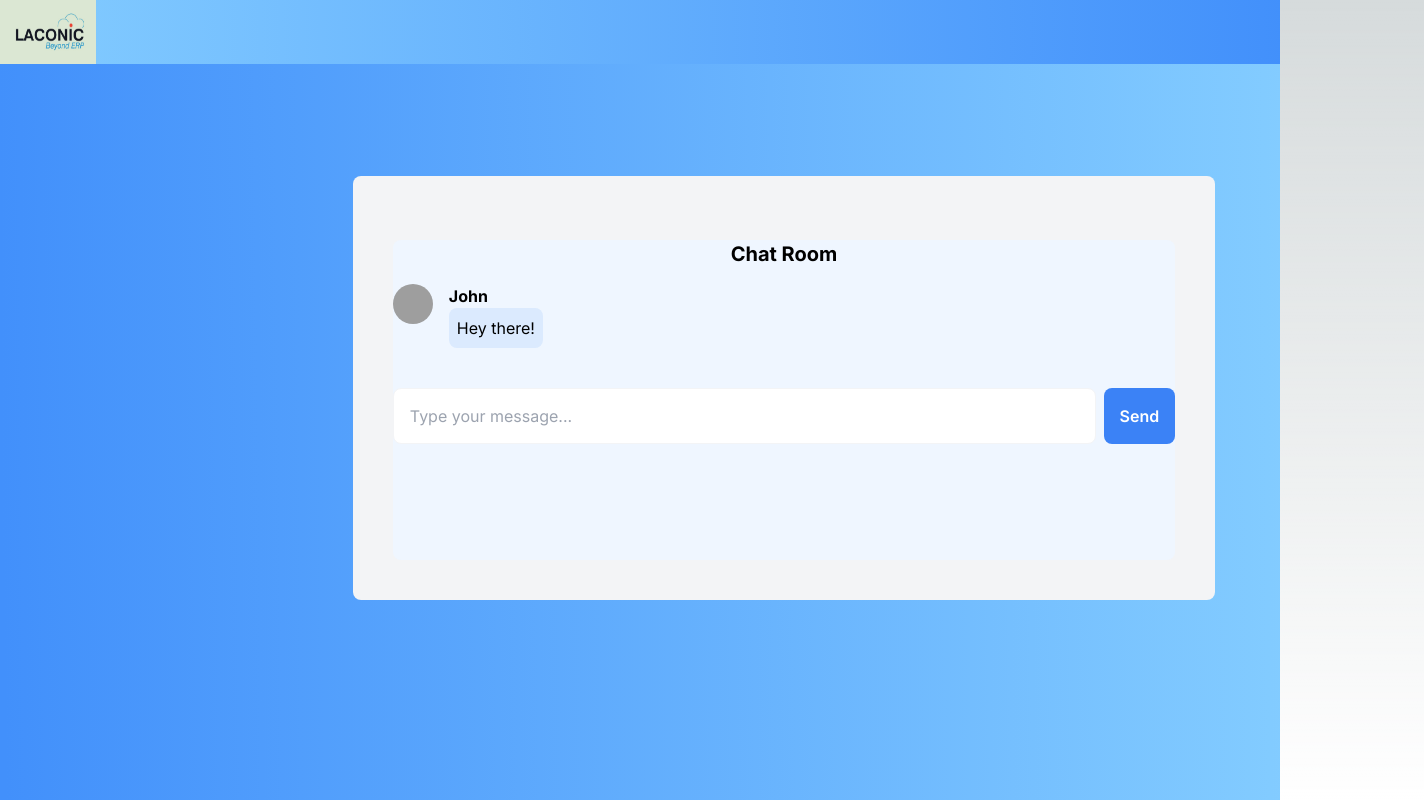
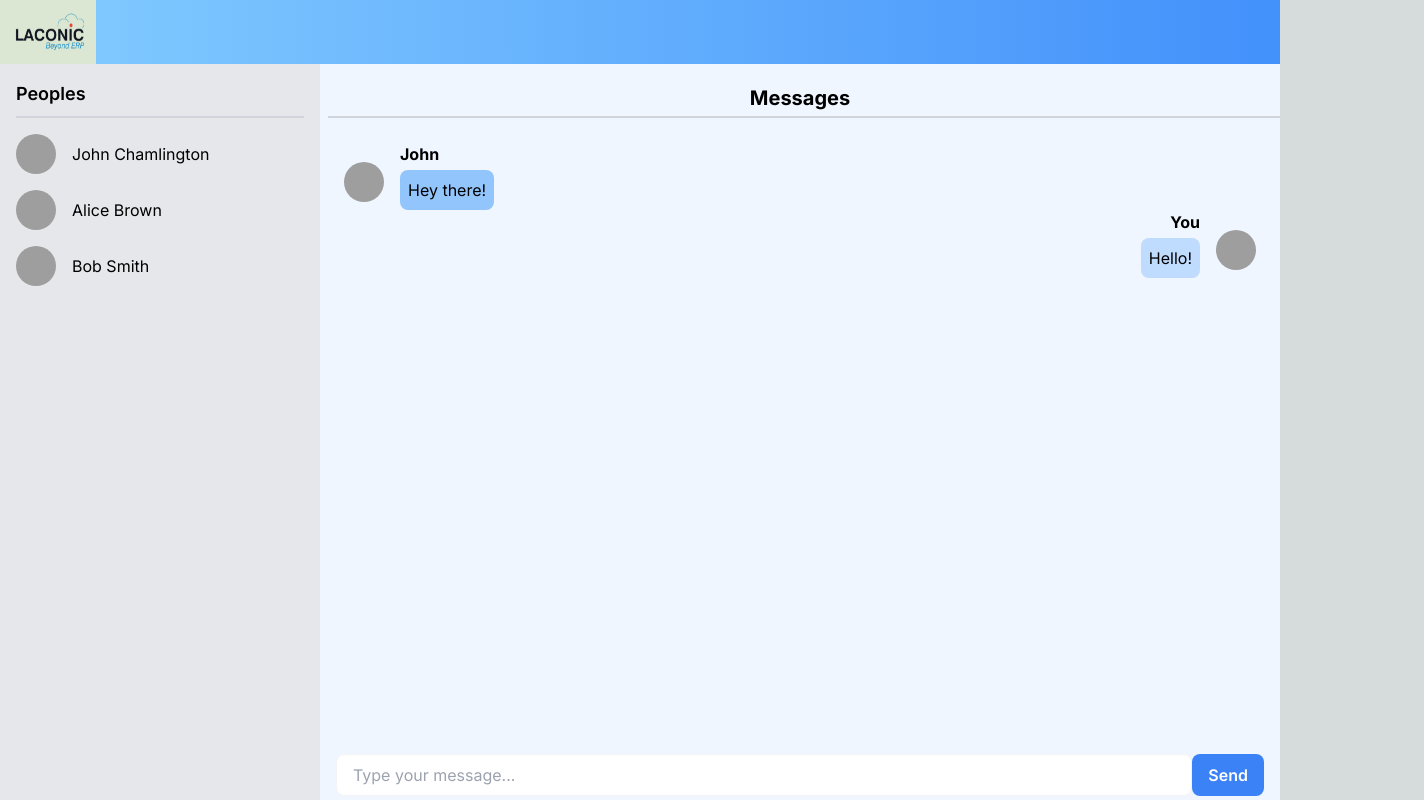
Before and after one commit to Utsab-crompoide/NextJs, a Next.js app in the folder fastwork-ui/: page /chat in a window 1280 px wide. Shown: the whole page, 1424 px wide, since content can reach past the window. Built offline with nearby package versions, Linux system fonts and the light colour scheme; grey boxes are pictures that could not be loaded.

Commit message:
chat page added

```diff
--- a/fastwork-ui/package.json
+++ b/fastwork-ui/package.json
@@ -10,6 +10,7 @@
   },
   "dependencies": {
     "@nextui-org/react": "^2.3.5",
+    "firebase": "^10.11.1",
     "formik": "^2.4.5",
     "jest": "^29.7.0",
     "next": "^14.2.2",
--- a/fastwork-ui/src/app/chat/page.tsx
+++ b/fastwork-ui/src/app/chat/page.tsx
@@ -1,9 +1,7 @@
-'use client'
-
-import {useState } from 'react';
+'use client';
+import { useState, useRef, useEffect } from 'react';
 import ChatMessage from '@/components/ChatMessage';
 import NavBar from '../section/navBar/NavBar';
-import FormContainer from '@/components/FormContainer';
 
 const Home = () => {
   const [newMessage, setNewMessage] = useState('');
@@ -13,8 +11,43 @@ const Home = () => {
       sender: 'John',
       avatar: '/avatar.svg',
       text: 'Hey there!',
+      sentByCurrentUser: false,
+    },
+    {
+      id: 2,
+      sender: 'You',
+      avatar: '/avatar.svg',
+      text: 'Hello!',
+      sentByCurrentUser: true,
     }
   ]);
+
+  const peoples = [
+    {
+      id: 1,
+      name: 'John Chamlington',
+      avatar: '/avatar.svg',
+    },
+    {
+      id: 2,
+      name: 'Alice Brown',
+      avatar: '/avatar.svg',
+    },
+    {
+      id: 3,
+      name: 'Bob Smith',
+      avatar: '/avatar.svg',
+    }
+  ]
+
+  const chatContainerRef = useRef(null);
+
+  useEffect(() => {
+    if (chatContainerRef.current) {
+      // Scroll to bottom of chat container when new message is added
+      chatContainerRef.current.scrollTop = chatContainerRef.current.scrollHeight;
+    }
+  }, [messages]);
 
   const handleMessageSubmit = () => {
     if (newMessage.trim() !== '') {
@@ -23,6 +56,7 @@ const Home = () => {
         sender: 'You',
         avatar: '/avatar.svg',
         text: newMessage,
+        sentByCurrentUser: true
       };
       setMessages([...messages, newMessageObj]);
       setNewMessage('');
@@ -30,36 +64,53 @@ const Home = () => {
   };
 
   return (
-    <div className="flex flex-col min-h-screen w-full"
-      style={{
-        background:
-          'linear-gradient( 89.5deg,  rgba(66,144,251,1) 0.4%, rgba(131,204,255,1) 100.3% )',
-      }}
-    >
+    <div className="flex flex-col w-full min-h-screen overflow-hidden">
       <NavBar showOnlyLogo />
-      <FormContainer className='ml-36'>
-        <div className="mx-auto mt-6 bg-blue-50 rounded-lg h-80 w-full">
-          <h1 className="text-xl font-bold mb-4 text-center">Chat Room</h1>
+      <div className="flex flex-grow" style={{ background: 'linear-gradient( 89.5deg, rgba(66,144,251,1) 0.4%, rgba(131,204,255,1) 100.3% )' }}>
+        <div className="flex w-full lg:w-1/4">
+          <div className="w-full bg-gray-200 p-4">
+            <div className="text-lg font-semibold mb-4">
+              Peoples
+              <div className="w-full h-0.5 mt-2 bg-gray-300"></div>
+            </div>
+            {peoples.map((people) => (
+              <div className="overflow-y-auto flex mb-4" key={people.id}>
+                <img className="w-10 h-10 rounded-full mr-4" src={people.avatar} alt={people.name} />
+                <div className="text-black mt-2">{people.name}</div>
+              </div>
+            ))}
+          </div>
+        </div>
+
+        <div className="flex w-full lg:w-3/4">
+          <div className="w-full mx-auto bg-blue-50">
+            <div className="text-xl font-bold mb-4 text-center mt-5">
+              Messages
+              <div className="w-full h-0.5 mt-1 bg-gray-300 m-2"></div>
+            </div>
+            <div ref={chatContainerRef} className="h-[81%] mb-4 m-6 overflow-y-auto">
               {messages.map((message) => (
                 <ChatMessage key={message.id} message={message} />
               ))}
-          <div className="flex justify-items-start">
+            </div>
+            <div className="flex flex-col lg:flex-row m-4">
               <input
                 type="text"
-              className="w-full rounded-lg px-4 py-2 border text-black border-gray-100 focus:outline-none focus:border-blue-500"
+                className="flex-grow rounded-lg px-4 py-2 border text-black border-gray-100 focus:outline-none focus:border-blue-500 mb-2 lg:mb-0"
                 placeholder="Type your message..."
                 value={newMessage}
                 onChange={(e) => setNewMessage(e.target.value)}
               />
               <button
-              className="ml-2 px-4 py-4 bg-blue-500 text-white rounded-lg font-semibold hover:bg-blue-600 focus:outline-none"
+                className="w-full lg:w-auto px-4 py-2 bg-blue-500 text-white rounded-lg font-semibold hover:bg-blue-600 focus:outline-none"
                 onClick={handleMessageSubmit}
               >
                 Send
               </button>
             </div>
           </div>
-        </FormContainer>
+        </div>
+      </div>
     </div>
   );
 };
--- /dev/null
+++ b/fastwork-ui/src/app/config/firebase.tsx
@@ -0,0 +1,21 @@
+// Import the functions you need from the SDKs you need
+import { initializeApp } from "firebase/app";
+import { getAnalytics } from "firebase/analytics";
+// TODO: Add SDKs for Firebase products that you want to use
+// https://firebase.google.com/docs/web/setup#available-libraries
+
+// Your web app's Firebase configuration
+// For Firebase JS SDK v7.20.0 and later, measurementId is optional
+const firebaseConfig = {
+  apiKey: "AIzaSyDUTVFB3XxgU8xZAvaB0K6XyPfj_DnoinE",
+  authDomain: "fastwork-chat.firebaseapp.com",
+  projectId: "fastwork-chat",
+  storageBucket: "fastwork-chat.appspot.com",
+  messagingSenderId: "644209280131",
+  appId: "1:644209280131:web:2911b968d05a60e905c7b6",
+  measurementId: "G-WEQ0E48E0Q"
+};
+
+// Initialize Firebase
+const app = initializeApp(firebaseConfig);
+const analytics = getAnalytics(app);
--- a/fastwork-ui/src/app/section/navBar/NavBar.tsx
+++ b/fastwork-ui/src/app/section/navBar/NavBar.tsx
@@ -14,7 +14,7 @@ const Navbar = ({ showOnlyLogo = false }: NavBarProps) => {
         window.location.href = '/'
     }
   return (
-      <section className="w-full h-16 sticky"
+      <section className="w-full h-16 sticky top-0 z-50"
       style={{
         background: 'linear-gradient( 89.5deg, rgba(131,204,255,1) 0.4%, rgba(66,144,251,1) 100.3% )',
       }}
--- a/fastwork-ui/src/components/ChatMessage.tsx
+++ b/fastwork-ui/src/components/ChatMessage.tsx
@@ -1,16 +1,25 @@
+const ChatMessage = ({ message }: any) => {
 
-const ChatMessage = ({ message }: any) => {
   return (
-      <div className="flex items-start mb-10">
+    <div className={`flex items-start ${message.sentByCurrentUser ? "justify-end" : ""}`}>
+          {!message.sentByCurrentUser && (
             <img
-          className="w-10 h-10 rounded-full mr-4"
+              className="w-10 h-10 rounded-full mt-5 mr-4"
               src={message.avatar}
               alt={message.sender}
             />
-        <div>
-          <p className="font-bold">{message.sender}</p>
-          <p className="bg-blue-100 rounded-lg p-2">{message.text}</p>
+          )}
+        <div className="flex flex-col gap-1">
+          <p className={`font-bold ${message.sentByCurrentUser ? "text-end" : ""}`}>{message.sender}</p>
+          <p className={`bg-blue-100 rounded-lg p-2 ${message.sentByCurrentUser ? "bg-blue-200" : "bg-blue-300"}`}>{message.text}</p>
         </div>
+      {message.sentByCurrentUser && (
+        <img
+          className="flex w-10 h-10 rounded-full mt-5 ml-4"
+          src={message.avatar}
+          alt={message.sender}
+        />
+      )}
     </div>
   );
 };
```
Also changed, not shown: 1 other file (tests, documents, lock files or other folders). Lines whose indentation alone changed are shown as unchanged.
